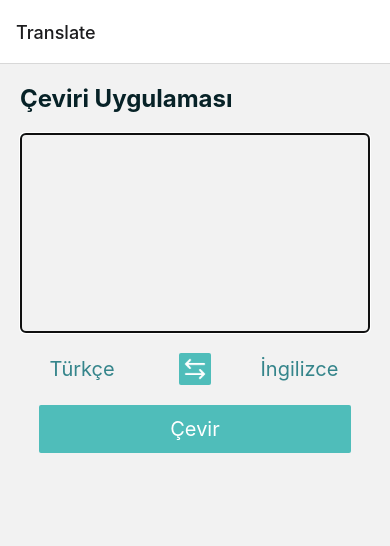
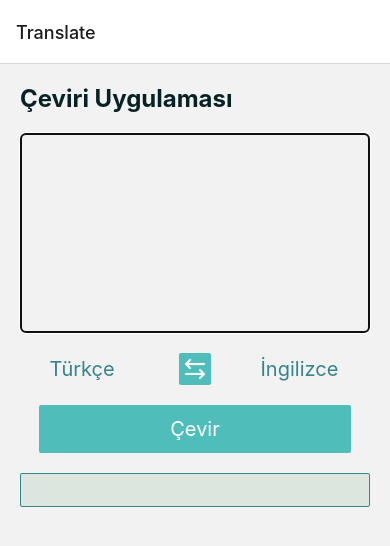
Before and after one commit to enestasdemir/react-native-translation-app, a React Native app: screen /Translate in a window 390 px wide. Shown: the top 546 px of the page. Built offline with nearby package versions, Linux system fonts and the light colour scheme.

Commit message:
feat/text: Create translated text component

```diff
--- a/src/common/constants/colors.ts
+++ b/src/common/constants/colors.ts
@@ -1,5 +1,6 @@
 export const COLOR = {
   WHITE: '#FFFFFF',
+  GREY: '#DCE6DF',
   DARKER: '#072227',
   COMMON: '#35858B',
   DETAIL: '#4FBDBA',
--- /dev/null
+++ b/src/components/TranslatedText.tsx
@@ -0,0 +1,38 @@
+// React
+import React from 'react';
+import styled from 'styled-components/native';
+
+// Component
+import { Text, View } from 'react-native';
+import { COLOR } from '../common/constants/colors';
+
+const StyledView = styled(View)`
+  display: flex;
+  margin: 20px;
+
+  background-color: ${COLOR.GREY};
+  border: 1px solid ${COLOR.COMMON};
+  border-radius: 2px;
+`;
+
+const StyledText = styled(Text)`
+  padding: 16px;
+  color: ${COLOR.COMMON};
+  font-size: 20px;
+`;
+
+interface TranslatedTextProps {
+  translatedText: string;
+}
+
+const TranslatedText = (props: TranslatedTextProps) => {
+  const { translatedText } = props;
+
+  return (
+    <StyledView>
+      <StyledText>{translatedText}</StyledText>
+    </StyledView>
+  );
+};
+
+export default TranslatedText;
--- a/src/screens/Translate.tsx
+++ b/src/screens/Translate.tsx
@@ -8,11 +8,12 @@ import { Language } from '../common/constants/enums';
 import { useTranslate } from '../hooks/useTranslate';
 
 // Components
-import { View, Text } from 'react-native';
+import { View } from 'react-native';
 import StyledText from '../components/StyledText';
 import StyledInput from '../components/StyledInput';
 import TranslationDirection from '../components/TranslationDirection';
 import TranslateButton from '../components/button/TranslateButton';
+import TranslatedText from '../components/TranslatedText';
 
 const Translate = () => {
   const [translatedText, translate] = useTranslate();
@@ -37,8 +38,7 @@ const Translate = () => {
         sourceLanguage={sourceLanguage}
         destinationLanguage={destinationLanguage}
       />
-
-      <Text>{translatedText}</Text>
+      <TranslatedText translatedText={translatedText} />
     </View>
   );
 };
```
